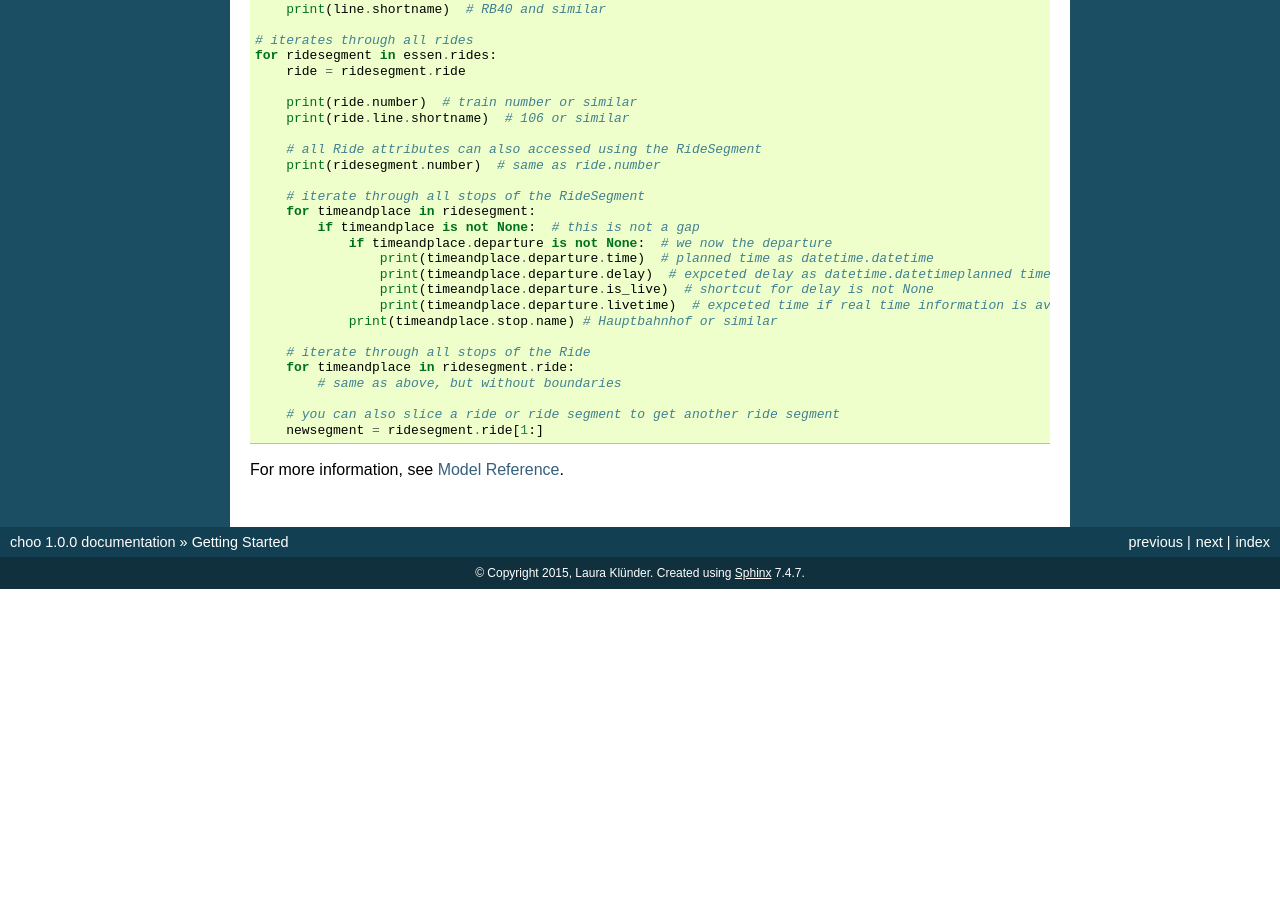
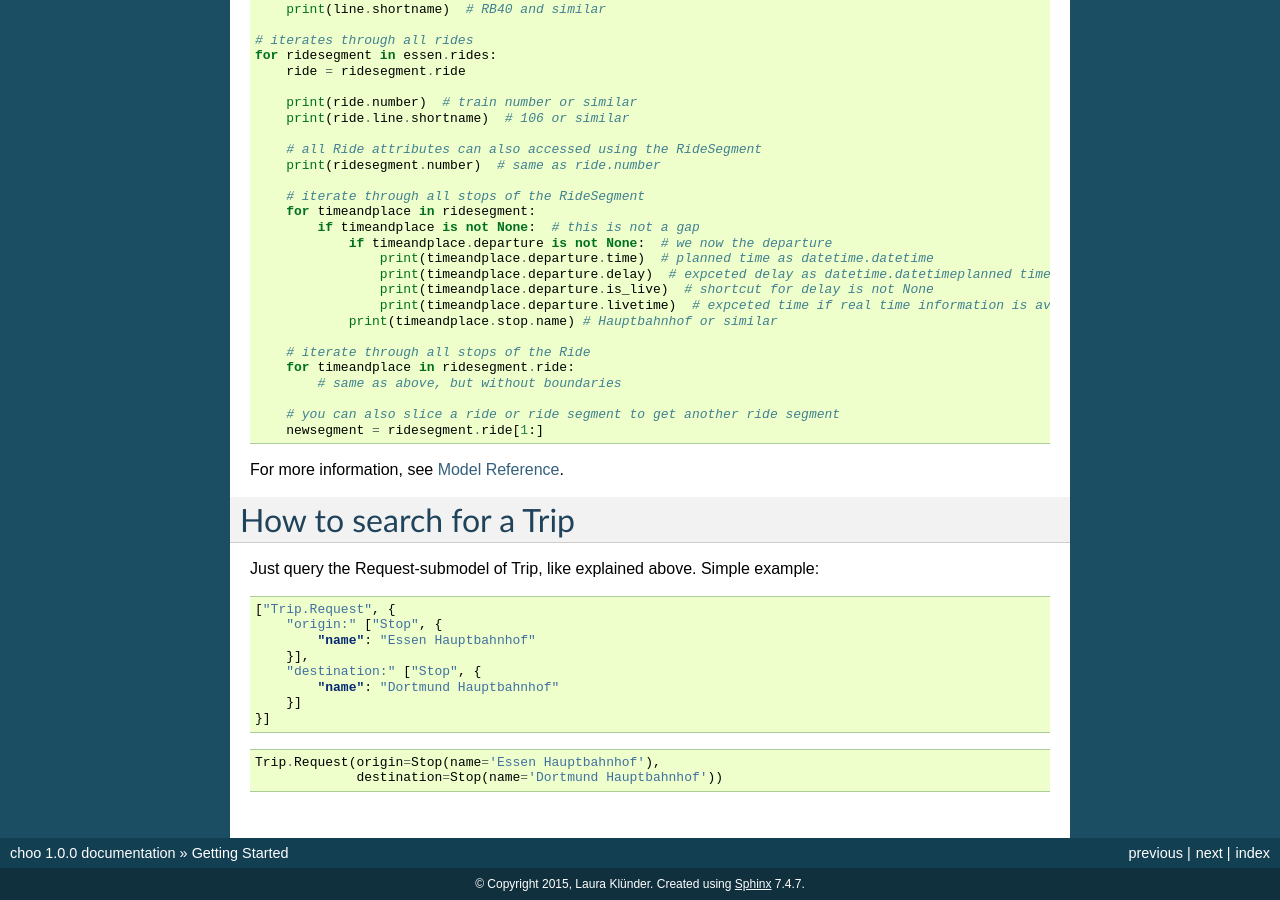
Before and after one commit to codingcatgirl/choo, a Sphinx documentation site: the page built from docs/choo/start.rst, in a window 1280 px wide and 900 px high, scrolled down 2685 px. Built offline with Sphinx 7.4.7, drawn with Linux system fonts in a browser that asks for light colours; before the commit the page ends 3274 px from its top, so only the background shows below that; some of the changed text lies outside the part shown.

Commit message:
How to search for a trip in json and python

```diff
--- a/docs/choo/start.rst
+++ b/docs/choo/start.rst
@@ -170,3 +170,25 @@ We created the Stop, got the network and used the generic .query() function of t
         newsegment = ridesegment.ride[1:]
 
 For more information, see `Model Reference`_.
+
+
+How to search for a Trip
+========================
+
+Just query the Request-submodel of Trip, like explained above. Simple example:
+
+.. code-block:: json
+
+    ["Trip.Request", {
+        "origin:" ["Stop", {
+            "name": "Essen Hauptbahnhof"
+        }],
+        "destination:" ["Stop", {
+            "name": "Dortmund Hauptbahnhof"
+        }]
+    }]
+
+.. code-block:: python
+
+    Trip.Request(origin=Stop(name='Essen Hauptbahnhof'),
+                 destination=Stop(name='Dortmund Hauptbahnhof'))
```
